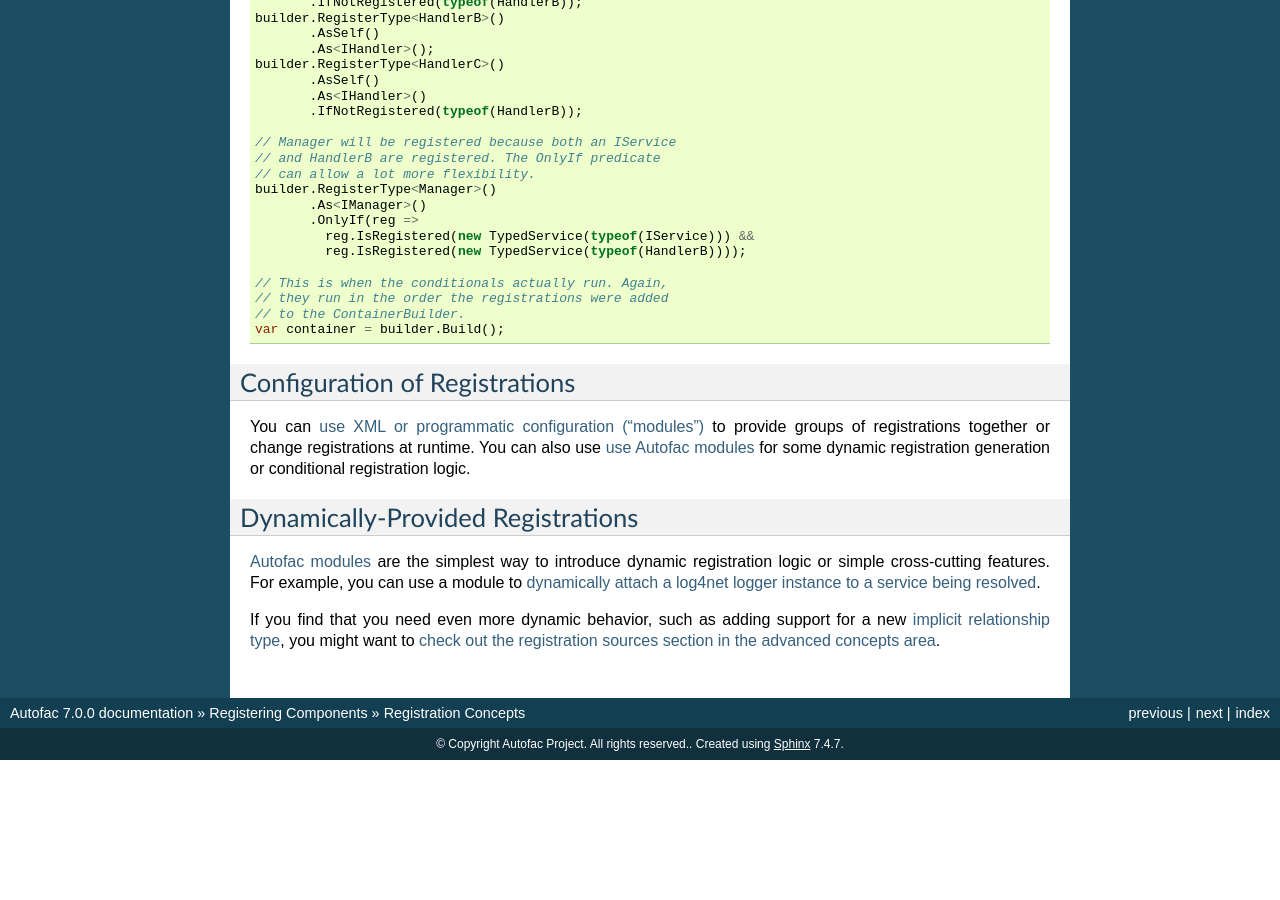
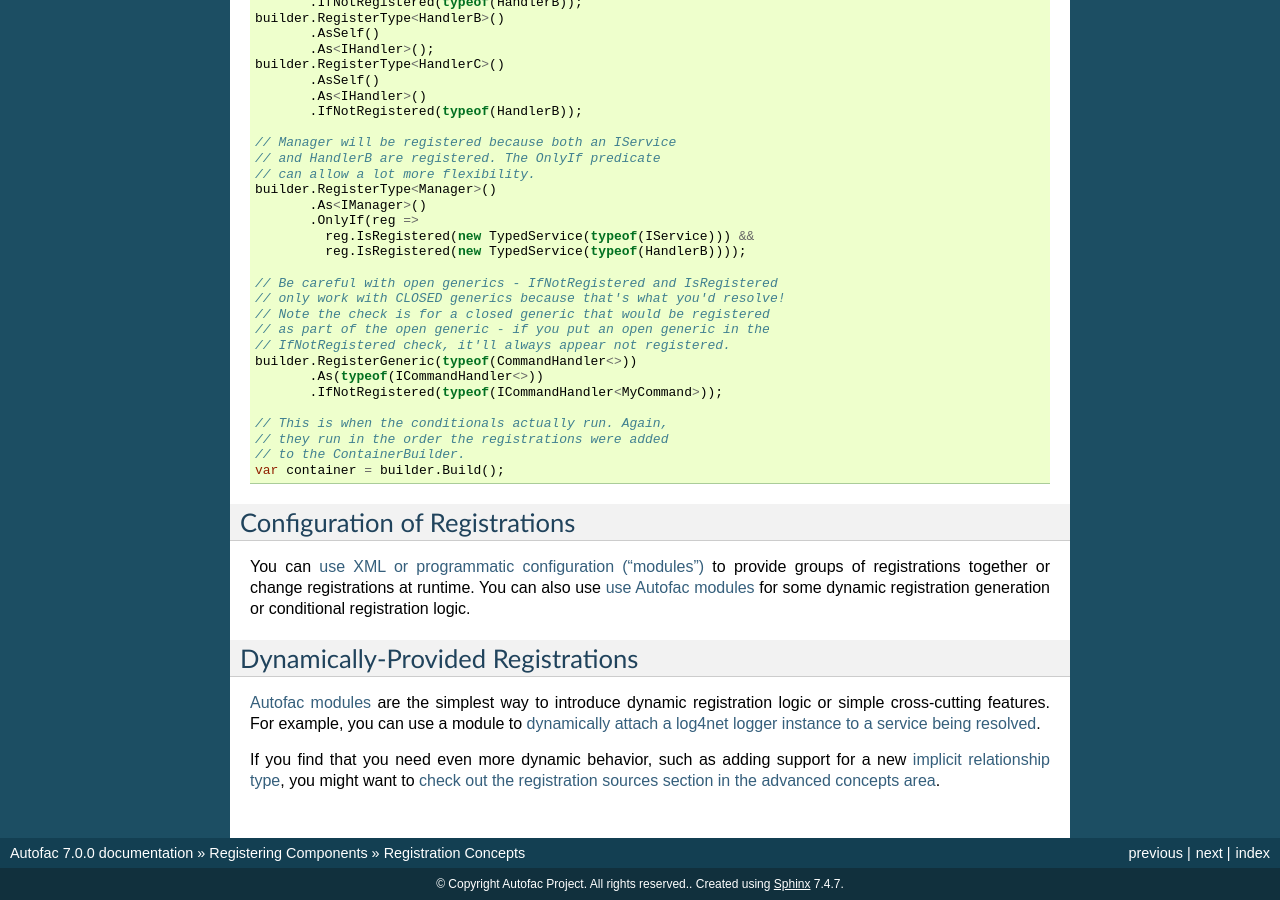
Before and after one commit to autofac/Documentation, a Sphinx documentation site: the page built from docs/register/registration.rst, in a window 1280 px wide and 900 px high, scrolled down 8666 px. Built offline with Sphinx 7.4.7, drawn with Linux system fonts in a browser that asks for light colours; before the commit the page ends 9426 px from its top, so only the background shows below that.

Commit message:
Note about open generics and IfNotRegistered.

```diff
--- a/docs/register/registration.rst
+++ b/docs/register/registration.rst
@@ -487,6 +487,15 @@
              reg.IsRegistered(new TypedService(typeof(IService))) &&
              reg.IsRegistered(new TypedService(typeof(HandlerB))));
 
+    // Be careful with open generics - IfNotRegistered and IsRegistered
+    // only work with CLOSED generics because that's what you'd resolve!
+    // Note the check is for a closed generic that would be registered
+    // as part of the open generic - if you put an open generic in the
+    // IfNotRegistered check, it'll always appear not registered.
+    builder.RegisterGeneric(typeof(CommandHandler<>))
+           .As(typeof(ICommandHandler<>))
+           .IfNotRegistered(typeof(ICommandHandler<MyCommand>));
+
     // This is when the conditionals actually run. Again,
     // they run in the order the registrations were added
     // to the ContainerBuilder.
```
